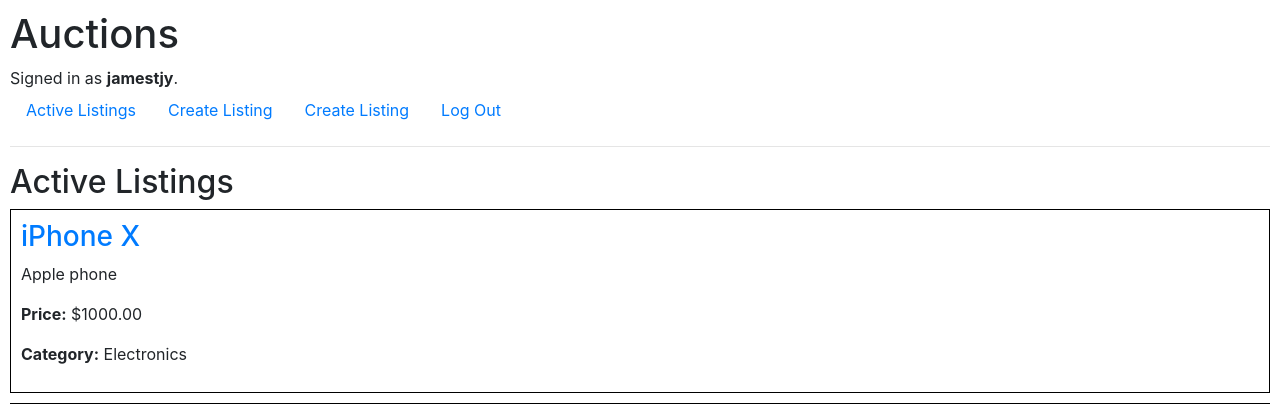
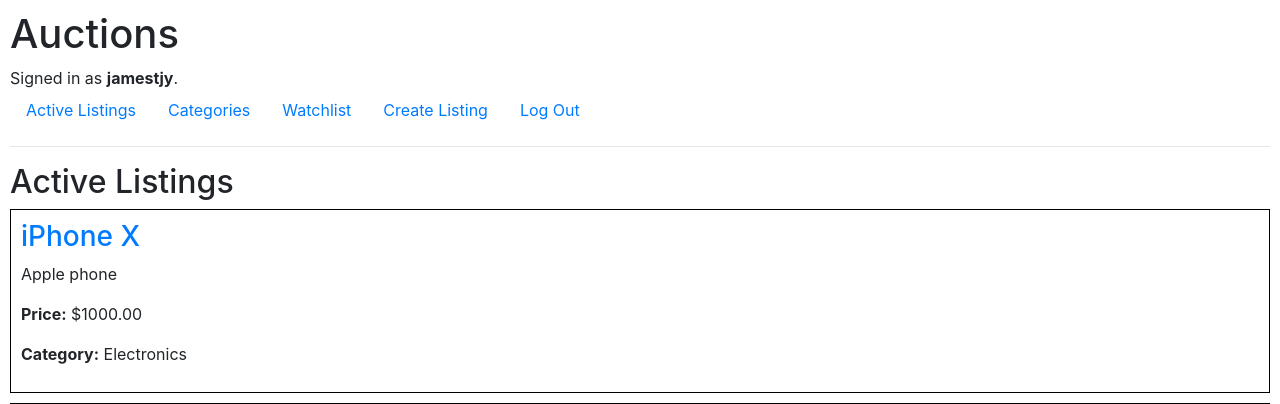
Before and after one commit to jamestjy/CS50Web, a Django app: page / in a window 1280 px wide. Shown: the top 404 px of the page. Run offline with Django 3.2, Linux system fonts and the light colour scheme; a user stored in the database is signed in; data comes from the database, SQL or seed files in the repository; both versions use the stored data as it was after the commit; some libraries are stand-ins or nearby versions.

Commit message:
finished watchlist

```diff
--- a/Commerce/auctions/templates/auctions/layout.html
+++ b/Commerce/auctions/templates/auctions/layout.html
@@ -20,11 +20,14 @@
             <li class="nav-item">
                 <a class="nav-link" href="{% url 'index' %}">Active Listings</a> <!-- done -->
             </li>
+            <li class="nav-item">
+                <a class="nav-link" href="{% url 'categories' %}">Categories</a> <!-- done -->
+            </li>
             {% if user.is_authenticated %}
 
                 </li>
                 <li class="nav-item">
-                    <a class="nav-link" href="{% url 'watchlist' %}">Create Listing</a> <!-- done -->
+                    <a class="nav-link" href="{% url 'watchlist' %}">Watchlist</a> <!-- done -->
                 </li>
 
                 <li class="nav-item">
--- a/Commerce/auctions/urls.py
+++ b/Commerce/auctions/urls.py
@@ -9,6 +9,7 @@
     path("register/", views.register, name="register"),
     path("create_listing/", views.create_listing, name="create_listing"),
     path("watchlist/", views.show_watchlist, name="watchlist"),
+    path("categories/", views.show_categories, name='categories'),
     path("listings/<int:listing_id>/", views.listing, name="listing"),
     path("listings/<int:listing_id>/add/", views.add_to_watchlist, name="add_to_watchlist"),
     path("listings/<int:listing_id>/remove/", views.remove_from_watchlist, name="remove_from_watchlist"),
--- a/Commerce/auctions/views.py
+++ b/Commerce/auctions/views.py
@@ -130,4 +130,12 @@
 
 @login_required
 def show_watchlist(request):
-    return render
+    watched_items = request.user.watchlist.all()
+    return render(request, "auctions/watchlist.html", {"watched_items": watched_items,
+                                                       "user": request.user})
+
+def show_categories(request):
+    # can only show existing categories
+    used_categories = Listings.objects.values_list('category', flat=True).distinct()
+
+    return render(request, "auctions/categories.html", {"categories": used_categories})
```
Also changed, not shown: Commerce/auctions/templates/auctions/categories.html (added, +10 -0 lines), Commerce/auctions/templates/auctions/watchlist.html (+28 -2 lines), Commerce/auctions/templates/auctions/category_listings.html (added), Commerce/db.sqlite3.
